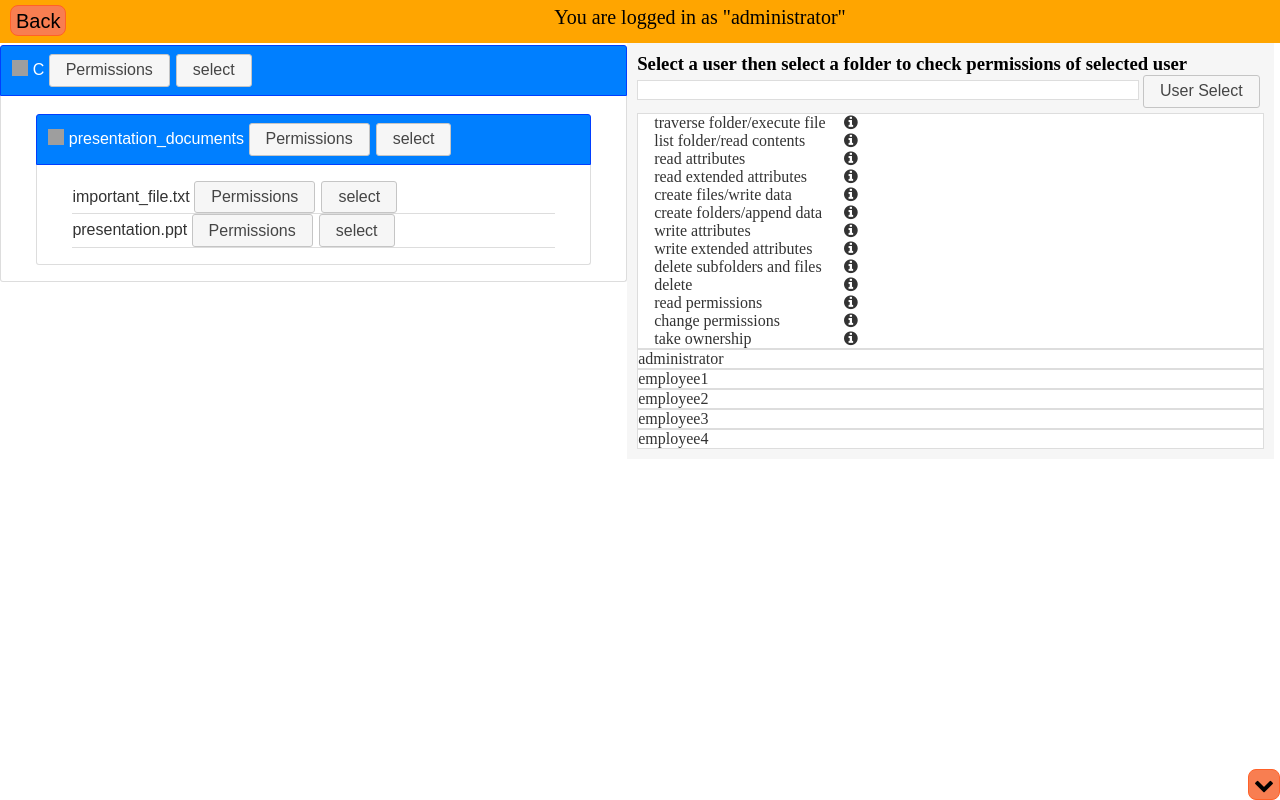
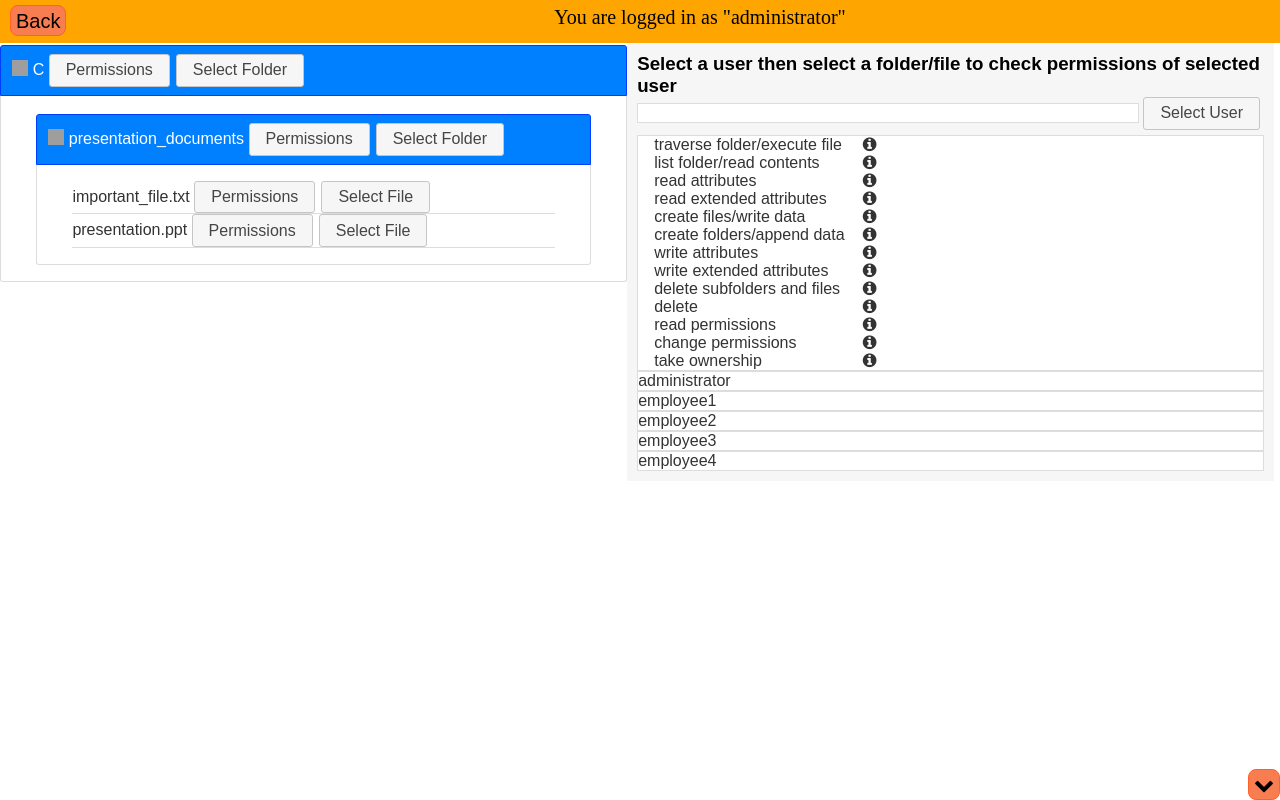
Before and after one commit to cse256-sp2023/problem-solving-project-shiyeon_paige_huanyue, a website: page wrapper_add_new_user.html in a window 1280 px wide. Drawn offline with nearby package versions, Linux system fonts and the light colour scheme; grey boxes are pictures that could not be loaded; a web font is replaced by a local one.

Commit message:
select changes

```diff
--- a/core/banner.css
+++ b/core/banner.css
@@ -173,4 +173,5 @@ span {
 #sidepanel{
     padding: 10px;
     background-color: rgb(246, 246, 246);
+    font-family:Arial, sans-serif;
 }
--- a/view.js
+++ b/view.js
@@ -12,7 +12,7 @@ $('#generated_permission').attr('filepath', '/C/presentation_documents/important
 
 // Set id_prefix for selector
 let user_id_prefix = "user_selected_btn"
-let select_button_text = "User Select"
+let select_button_text = "Select User"
 let sel_section = define_new_user_select_field(user_id_prefix, select_button_text, on_user_change = function(selected_user){
     $('#user_selected_btn').attr('username', selected_user)
     $('#generated_permission').attr('username', selected_user)
@@ -22,7 +22,7 @@ let users_list = user_list('userlist');
 $('#sidepanel').prepend(sel_section)
 $('#sidepanel').append(users_list);
 
-$('#sidepanel').prepend("<h3>Select a user then select a folder to check permissions of selected user</h3>")
+$('#sidepanel').prepend("<h3>Select a user then select a folder/file to check permissions of selected user</h3>")
 
 
 // Dialogs for 'i' icons
@@ -258,7 +258,7 @@ function make_file_element(file_obj) {
                     <span class="oi oi-lock-unlocked" id="${file_hash}_permicon"/>
                 </button>
                 <button class="ui-button ui-widget ui-corner-all permfilebutton" path="${file_hash}" id="${file_hash}_permfilebutton">
-                    select
+                    Select Folder
                 </button>
             </h3>
         </div>`)
@@ -281,7 +281,7 @@ function make_file_element(file_obj) {
                 <span class="oi oi-lock-unlocked" id="${file_hash}_permicon"/>
             </button>
             <button class="ui-button ui-widget ui-corner-all permfilebutton" path="${file_hash}" id="${file_hash}_permfilebutton">
-                select
+                Select File
             </button>
         </div>`)
     }
```
